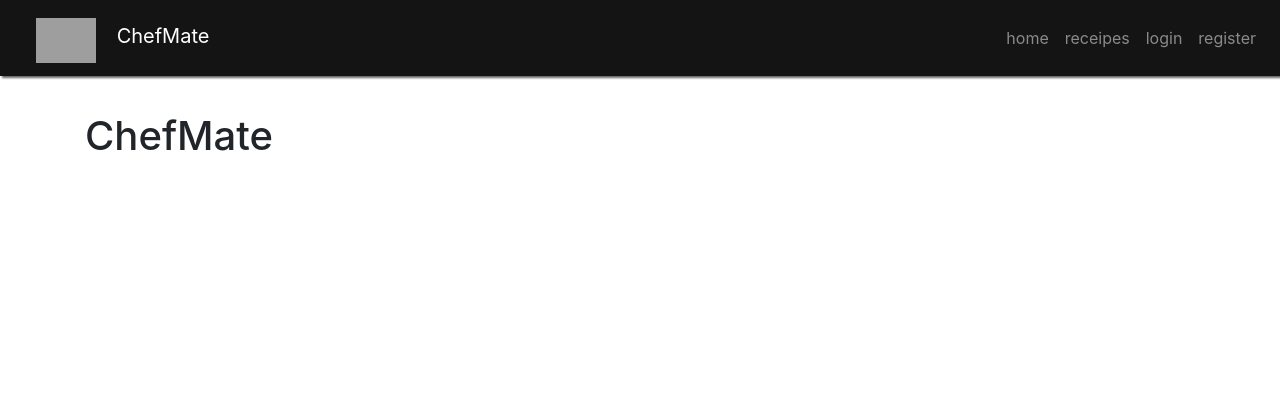
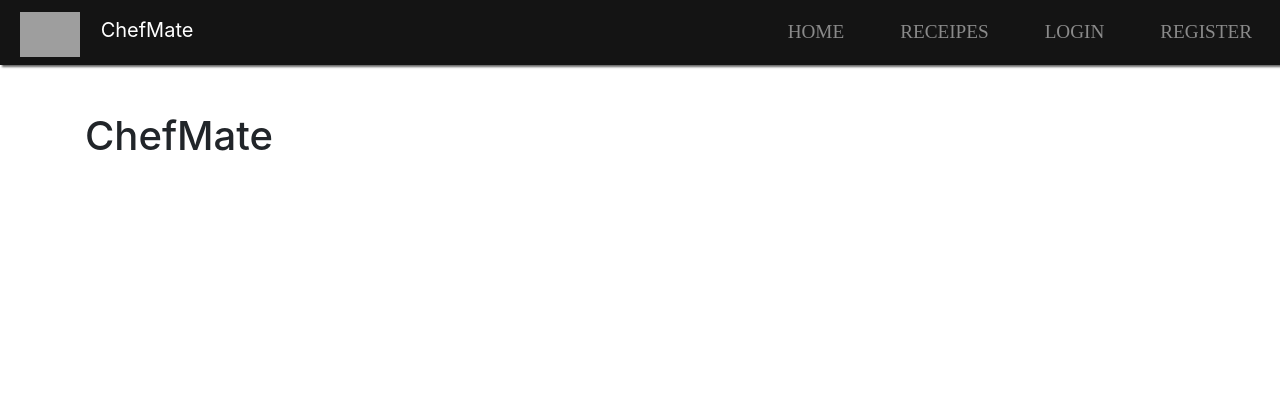
Before and after one commit to jacqueline-walsh/chef-mate, a Flask app: page /recipes in a window 1280 px wide. Shown: the top 420 px of the page. Run offline with Flask 2, Linux system fonts and the light colour scheme; data that the repository does not hold is empty; some libraries are stand-ins or nearby versions; grey boxes are pictures that could not be loaded.

Commit message:
add styling for nav links and add comments to files

```diff
--- a/app.py
+++ b/app.py
@@ -3,20 +3,18 @@
 # import os
 from flask_pymongo import PyMongo
 from bson.objectid import ObjectId
-
-
 import env as config
 
 app = Flask(__name__)
 
-
+# configuration of Database
 app.config['MONGO_DBNAME'] = 'task_manager'
 app.config['MONGO_URI'] = config.MONGO_URI
 app.config['SECRET_KEY'] = config.SECRET_KEY
 
 mongo = PyMongo(app)
 
-
+# routing for pages
 @app.route('/')
 def index():
     return render_template('index.html')
--- a/static/css/style.css
+++ b/static/css/style.css
@@ -1,14 +1,66 @@
+/**
+author : Jacqueline Walsh
+project: project 3 - Centric Design for Code Institute
+
+This is the main site general styling
+**/
+
 body {
     margin: 0;
     padding: 0;
     margin-top: 7rem;
 }
 
+/* navigation */
 nav {
     background-color:rgb(20, 20, 20);
-    box-shadow: 2px 2px 2px #666;;
+    box-shadow: 2px 2px 2px #666;
 }
 
+.navbar {
+    padding: 0;
+}
+
+nav li a {
+    font-size: 1.2rem;
+    text-transform: uppercase;
+}
+
+.nav-item {
+    border: none;
+    background: none;
+    padding: 10px 20px;
+    font-size: 20px;
+    font-family: "montserrat";
+    color: #ff0000;
+    cursor: pointer;
+    transition: 1.5s ease-in-out;
+    position: relative;
+    overflow: hidden;
+  }
+
+.nav-item:hover{
+    color: #fff;
+}
+
+.nav-item::before{
+    content: "";
+    position: absolute;
+    left: 0;
+    width: 100%;
+    height: 0%;
+    background: #ff0000;
+    z-index: -1;
+    transition: 0.8s;
+    bottom: 0;
+    border-radius: 50% 50% 0 0;
+}
+
+.nav-item:hover::before{
+    height: 180%;
+}
+
+/* navigation bar logo */
 img.logo {
     width: 60px;
     margin-top: 5px;
--- a/templates/index.html
+++ b/templates/index.html
@@ -1,7 +1,8 @@
 {% extends 'layout.html' %}
+<!-- block link for custom styling -->
 {% block home_css %}
     <link rel="stylesheet" href="{{ url_for('static', filename='css/index.css')}}">
 {% endblock home_css%}
+<!-- main content block -->
 {% block content %}
-    <section id="index-background" class="vh100 container-fluid"></section>
 {% endblock content %}
--- a/templates/layout.html
+++ b/templates/layout.html
@@ -35,7 +35,9 @@
       </div>
     </nav>
   </header>
+  <!-- main content -->
   <div class="container">
+      <!-- flash messages link -->
       {% with messages = get_flashed_messages(with_categories=true) %}
       {% if messages %}
         {% for category, message in messages %}
@@ -45,12 +47,15 @@
         {% endfor %}
       {% endif %}
     {% endwith %}
+    <!-- main block content - inclusion of sub pages  -->
     {% block content %}
     {% endblock content %}
   </div>
+  <!-- footer content -->
   <footer>
     <div class="copyright">&copy; 2019 design by Jacqueline Walsh for CI Project</div>
     <hr/>
+    <!-- social media dummy links -->
     <div class="social-media">
       <a href="#">
         <i class="fa fa-facebook-square"></i>
@@ -66,10 +71,9 @@
       </a>
     </div>
   </footer>
-
-  <script src="https://code.jquery.com/jquery-3.3.1.slim.min.js" integrity="sha384-q8i/X+965DzO0rT7abK41JStQIAqVgRVzpbzo5smXKp4YfRvH+8abtTE1Pi6jizo" crossorigin="anonymous"></script>
-  <script src="https://cdnjs.cloudflare.com/ajax/libs/popper.js/1.14.7/umd/popper.min.js" integrity="sha384-UO2eT0CpHqdSJQ6hJty5KVphtPhzWj9WO1clHTMGa3JDZwrnQq4sF86dIHNDz0W1" crossorigin="anonymous"></script>
-  <script src="https://stackpath.bootstrapcdn.com/bootstrap/4.3.1/js/bootstrap.min.js" integrity="sha384-JjSmVgyd0p3pXB1rRibZUAYoIIy6OrQ6VrjIEaFf/nJGzIxFDsf4x0xIM+B07jRM" crossorigin="anonymous"></script>
-</body>
-
+    <!-- cdn links to bootstrap javascript -->
+    <script src="https://code.jquery.com/jquery-3.3.1.slim.min.js" integrity="sha384-q8i/X+965DzO0rT7abK41JStQIAqVgRVzpbzo5smXKp4YfRvH+8abtTE1Pi6jizo" crossorigin="anonymous"></script>
+    <script src="https://cdnjs.cloudflare.com/ajax/libs/popper.js/1.14.7/umd/popper.min.js" integrity="sha384-UO2eT0CpHqdSJQ6hJty5KVphtPhzWj9WO1clHTMGa3JDZwrnQq4sF86dIHNDz0W1" crossorigin="anonymous"></script>
+    <script src="https://stackpath.bootstrapcdn.com/bootstrap/4.3.1/js/bootstrap.min.js" integrity="sha384-JjSmVgyd0p3pXB1rRibZUAYoIIy6OrQ6VrjIEaFf/nJGzIxFDsf4x0xIM+B07jRM" crossorigin="anonymous"></script>
+  </body>
 </html>
--- a/templates/recipes.html
+++ b/templates/recipes.html
@@ -1,9 +1,9 @@
 {% extends 'layout.html' %}
+<!-- main content block -->
 {% block content %}
-    <header>
-    </header>
     <h1>ChefMate</h1>
     <div class="row">
+        <!-- loop to show all recipes in the database -->
         {% for recipe in recipes %}
             <h3>{{ recipe.recipe_name }}</h3>
         {% endfor %}
--- a/templates/register.html
+++ b/templates/register.html
@@ -1,7 +1,9 @@
 {% extends 'layout.html' %}
+<!-- block link for custom styling -->
 {% block login_signup_css %}
   <link rel="stylesheet" href="{{ url_for('static', filename='css/login_signup.css')}}">
 {% endblock login_signup_css%}
+<!-- main content block -->
 {% block content %}
     <div class="content-section">
         <form action="" method="POST">
@@ -42,6 +44,7 @@
             <div class="form-group">
               {{ form.submit(class="btn btn-outline-info")}}
             </div>
+            <!-- link to login page -->
             <div class="border-top pt-3">
               <small class="text-muted">
                 Already have an account? <a class="ml-2" href="{{ url_for('login') }}">Login</a>
```
Also changed, not shown: other parts of static/css/style.css (+27 -18 lines), forms.py (+10 -17 lines), static/css/index.css (+7 -0 lines), static/css/login_signup.css (+7 -0 lines), templates/login.html (+8 -0 lines).
